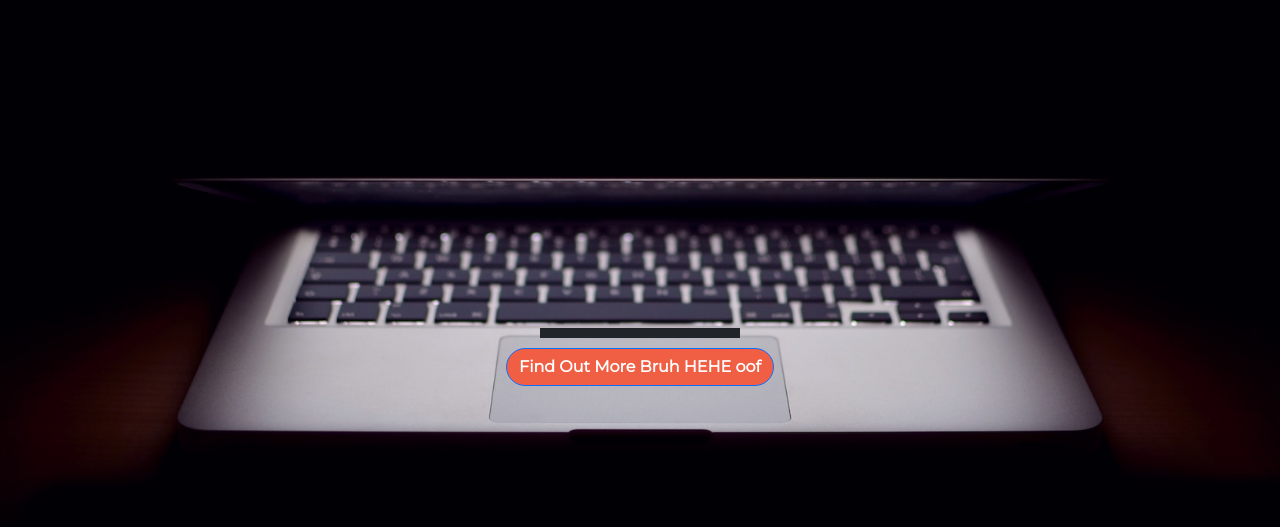
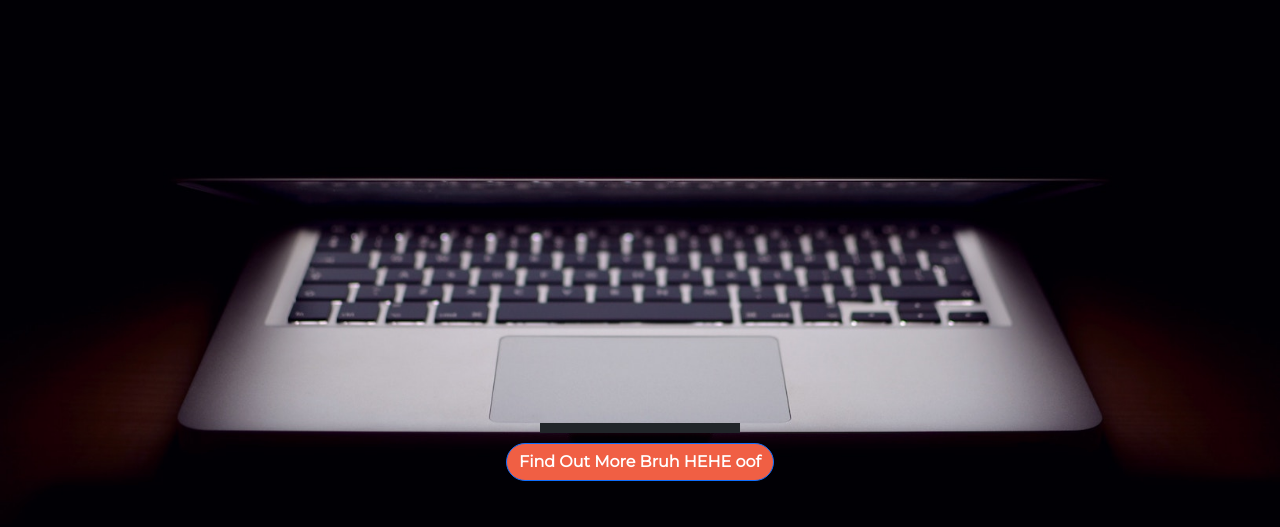
Before and after one commit to Dovahboi/Dovahboi.github.io, a plain HTML site: page index.html in a window 1280 px wide. Shown: the part 135-662 px from the top of the page. Drawn offline with nearby package versions, Linux system fonts and the light colour scheme.

Commit message:
Update style.css

```diff
--- a/style.css
+++ b/style.css
@@ -45,6 +45,6 @@ hr{
 }
 .bruh{
   position: relative;
-  top: 275px;
+  top: 370px;
 
 }
```
